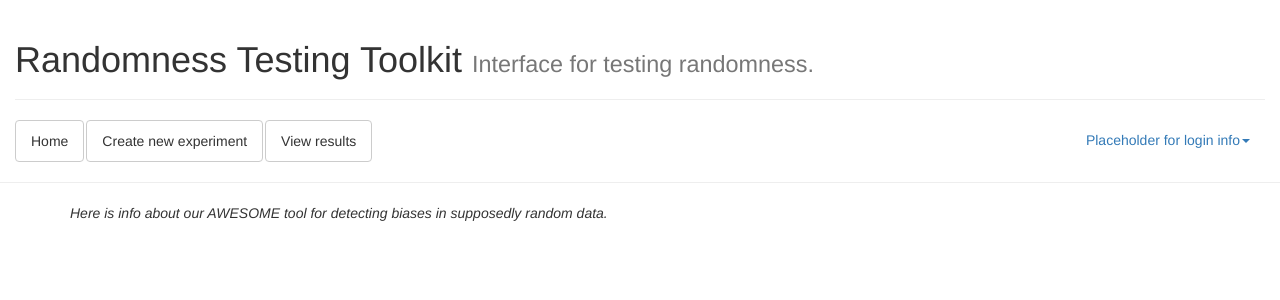
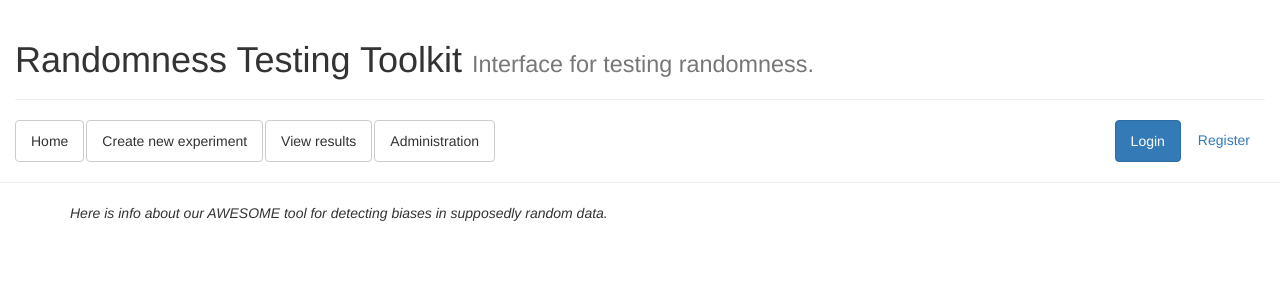
Before and after one commit to crocs-muni/RTTWebInterface, a Django app: page / in a window 1280 px wide. Shown: the top 300 px of the page. Run offline with Django 3.2, Linux system fonts and the light colour scheme; parts of the project's set-up code (start-up, migrations or seed data) failed here and were passed over; some libraries are stand-ins or nearby versions.

Commit message:
Account management options added into base_layout

```diff
--- a/RTTWebInterface/urls.py
+++ b/RTTWebInterface/urls.py
@@ -20,10 +20,11 @@ from . import views
 urlpatterns = [
     # Pages used through the RTT project
     url(r'^$', views.index, name='index'),
-    url(r'^Login/', views.login, name='login'),
-    url(r'^Logout/', views.logout, name='logout'),
-    url(r'^PasswordChange', views.password_change, name='password_change'),
-    url(r'^EditAccount', views.edit_account, name='edit_account'),
+    url(r'^Login/$', views.login, name='login'),
+    url(r'^Logout/$', views.logout, name='logout'),
+    url(r'^PasswordChange/$', views.password_change, name='password_change'),
+    url(r'^EditAccount/$', views.edit_account, name='edit_account'),
+    url(r'^Register/$', views.register, name='register'),
 
     # Linking other applications
     url(r'^ViewResults/', include('ViewResults.urls')),
--- a/RTTWebInterface/views.py
+++ b/RTTWebInterface/views.py
@@ -47,6 +47,10 @@ def login(request):
 def logout(request):
     auth_logout(request)
     return redirect('index')
+
+
+def register(request):
+    return render(request, 'register.html')
 
 
 def password_change(request):
--- a/ViewResults/templates/ViewResults/index.html
+++ b/ViewResults/templates/ViewResults/index.html
@@ -16,7 +16,7 @@
     <br/><br/>
 
     {# Filtering results #}
-    <div class="panel-group">
+    <div style="margin: auto; width: 700px" class="panel-group">
         <div class="panel panel-default">
             <div class="panel-heading">
                 <h4 class="panel-title">
@@ -51,6 +51,7 @@
             </div>
         </div>
     </div>
+    <br/>
 
     {# Listing the experiments #}
     {% if paginator.object_list %}
--- a/templates/base_layout.html
+++ b/templates/base_layout.html
@@ -51,26 +51,40 @@
                             </a>
                         </li>
 
+                        <li>
+                            <a href="{% url 'Administration:index' %}" class="btn btn-default">
+                                Administration
+                            </a>
+                        </li>
+
+                        {% if user.is_authenticated %}
                         <li class="dropdown pull-right">
-                            <a href="#" data-toggle="dropdown" class="dropdown-toggle">Placeholder for login info<strong class="caret"></strong></a>
+                            <a href="#" data-toggle="dropdown" class="dropdown-toggle">Welcome back, {{ user.username }}!<strong class="caret"></strong></a>
                             <ul class="dropdown-menu">
                                 <li>
-                                    <a href="#">Action</a>
+                                    <a href="{% url 'edit_account' %}">Edit account</a>
                                 </li>
                                 <li>
-                                    <a href="#">Another action</a>
+                                    <a href="{% url 'password_change' %}">Change password</a>
                                 </li>
+                                <li class="divider"></li>
                                 <li>
-                                    <a href="#">Something else here</a>
-                                </li>
-                                    <li class="divider">
-                                </li>
-                                <li>
-                                    <a href="#">Separated link</a>
+                                    <a href="{% url 'logout' %}">Logout</a>
                                 </li>
                             </ul>
                         </li>
-
+                        {% else %}
+                        <li class="pull-right">
+                            <a href="{% url 'register' %}">
+                                Register
+                            </a>
+                        </li>
+                        <li class="pull-right">
+                            <a href="{% url 'login' %}" class="btn btn-primary">
+                                Login
+                            </a>
+                        </li>
+                        {% endif %}
                     </ul>
                 </div>
             </div>
--- /dev/null
+++ b/templates/register.html
@@ -0,0 +1,6 @@
+{% extends 'base_layout.html' %}
+
+{% block content %}
+    <h2>{% block title %}Registration{% endblock %}</h2>
+    <p>Write me a request to <b>lubomir.obratil@gmail.com</b> and I will create your account ASAP.</p>
+{% endblock %}
```
